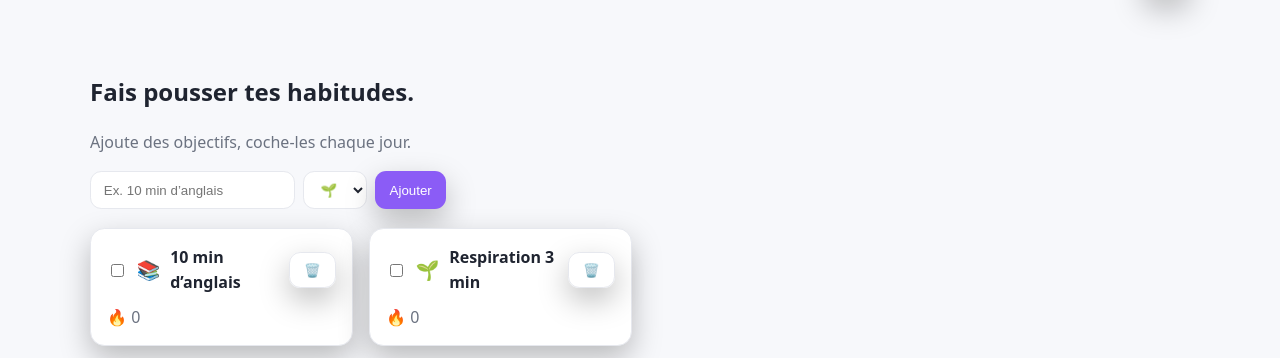
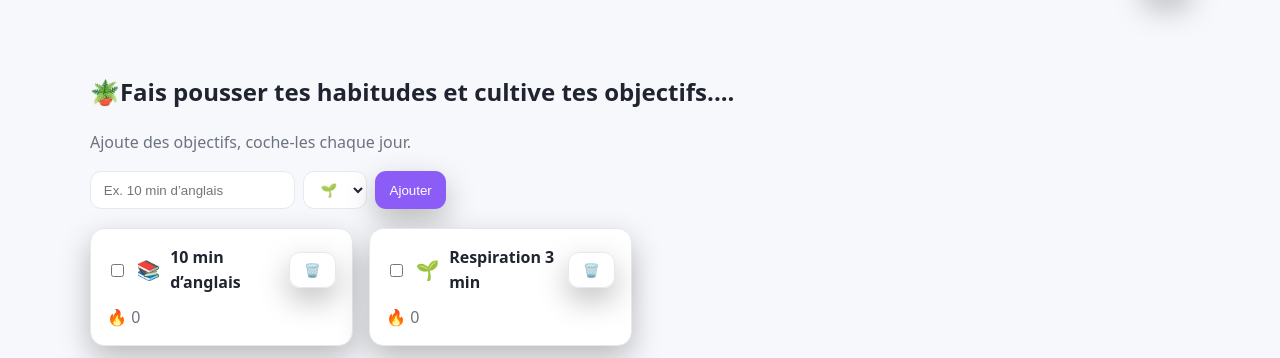
Before and after one commit to EtoileSombre/Bloom, a plain HTML site: page index.html in a window 1280 px wide. Shown: the part 63-421 px from the top of the page. Drawn offline with Linux system fonts and the light colour scheme.

Commit message:
fix texte

```diff
--- a/index.html
+++ b/index.html
@@ -20,7 +20,7 @@
 
 <main id="main" class="container">
 <section class="hero">
-<h1>Fais pousser tes habitudes.</h1>
+<h1>🪴Fais pousser tes habitudes et cultive tes objectifs....</h1>
 <p class="muted">Ajoute des objectifs, coche-les chaque jour.</p>
 
 
```
